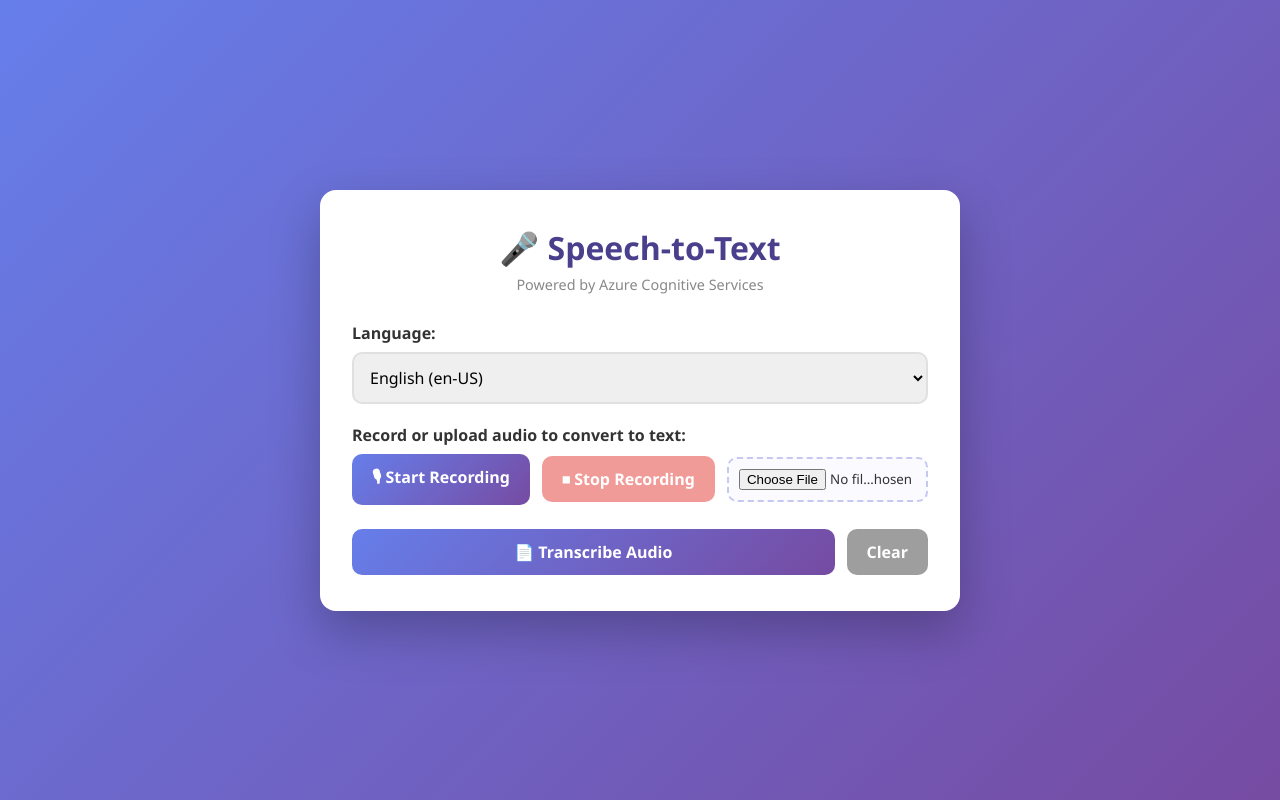
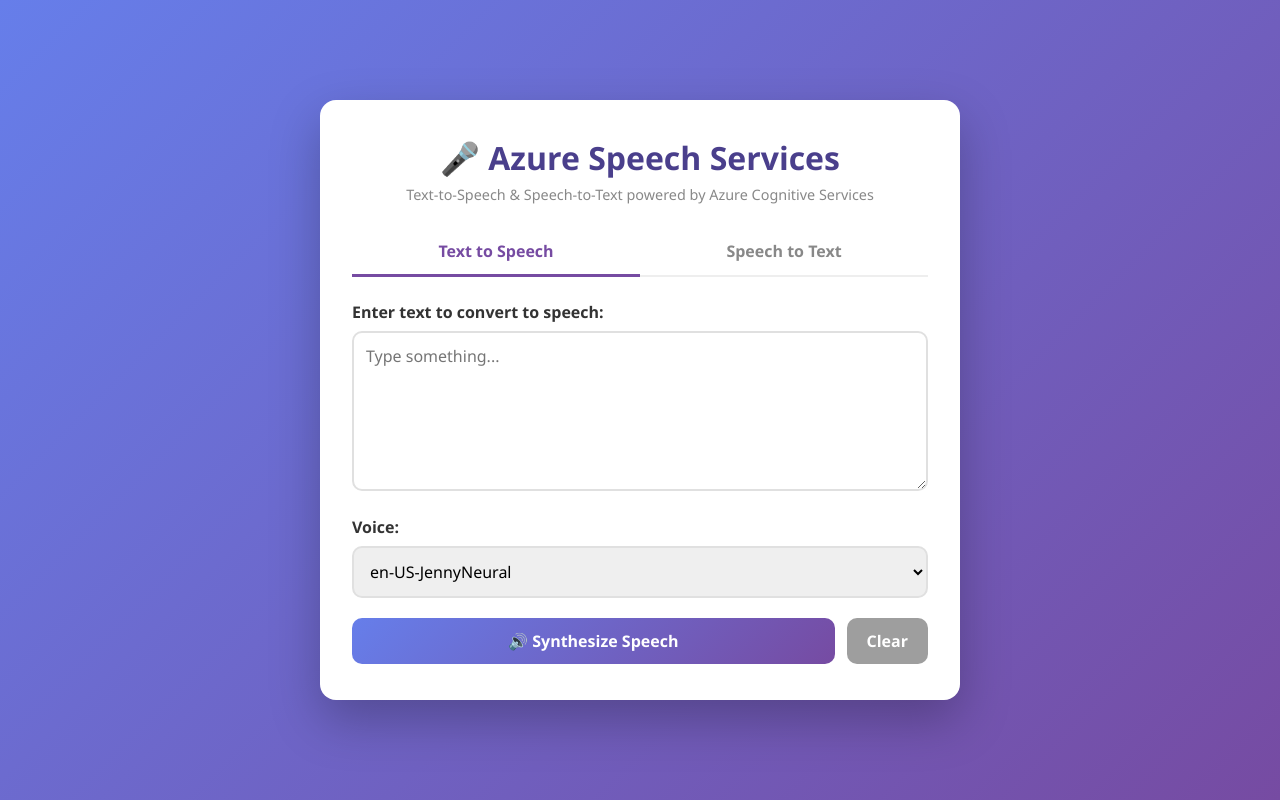
Before and after one commit to ozeryilmaz0/EE471-week4, a Flask app: page / in a window 1280 px wide. Run offline with Flask 3, Linux system fonts and the light colour scheme.

Commit message:
week 5 task 1 – part 3: resolve merge conflicts, combine tts & stt

```diff
--- a/Week-5-Task-1/app.py
+++ b/Week-5-Task-1/app.py
@@ -1,3 +1,4 @@
+import io
 import os
 import subprocess
 import threading
@@ -5,7 +6,7 @@ import uuid
 
 import azure.cognitiveservices.speech as speechsdk
 from dotenv import find_dotenv, load_dotenv
-from flask import Flask, jsonify, render_template, request
+from flask import Flask, jsonify, render_template, request, send_file
 
 # Load SPEECH_KEY and SPEECH_REGION from the .env file in the repository root
 load_dotenv(find_dotenv())
@@ -14,14 +15,22 @@ BASE_DIR = os.path.dirname(os.path.abspath(__file__))
 UPLOAD_DIR = os.path.join(BASE_DIR, "uploads")
 os.makedirs(UPLOAD_DIR, exist_ok=True)
 
+DEFAULT_VOICE = "en-US-JennyNeural"
+ALLOWED_VOICES = {
+    "en-US-JennyNeural",
+    "en-US-GuyNeural",
+    "tr-TR-EmelNeural",
+    "tr-TR-AhmetNeural",
+}
+
 DEFAULT_LANGUAGE = "en-US"
 ALLOWED_LANGUAGES = {"en-US", "tr-TR"}
 
 app = Flask(__name__)
 
 
-# Build the Azure Speech configuration from environment variables
-def get_speech_config(language=DEFAULT_LANGUAGE):
+# Build the shared Azure Speech configuration from environment variables
+def get_speech_config():
     speech_key = os.getenv("SPEECH_KEY")
     speech_region = os.getenv("SPEECH_REGION")
 
@@ -31,9 +40,7 @@ def get_speech_config(language=DEFAULT_LANGUAGE):
             "in the .env file at the repository root (see .env.example)."
         )
 
-    speech_config = speechsdk.SpeechConfig(subscription=speech_key, region=speech_region)
-    speech_config.speech_recognition_language = language
-    return speech_config
+    return speechsdk.SpeechConfig(subscription=speech_key, region=speech_region)
 
 
 # Delete a file, ignoring errors if it is missing or still locked
@@ -77,7 +84,8 @@ def convert_to_wav(file_storage):
 
 # Run continuous recognition on a WAV file and return the combined text
 def transcribe(wav_path, language):
-    speech_config = get_speech_config(language)
+    speech_config = get_speech_config()
+    speech_config.speech_recognition_language = language
     audio_config = speechsdk.audio.AudioConfig(filename=wav_path)
     recognizer = speechsdk.SpeechRecognizer(speech_config=speech_config, audio_config=audio_config)
 
@@ -121,6 +129,43 @@ def index():
     return render_template("index.html")
 
 
+# Convert the given text to speech and return it as a WAV file
+@app.route("/api/tts", methods=["POST"])
+def tts():
+    data = request.get_json(silent=True) or {}
+    text = (data.get("text") or "").strip()
+    voice = data.get("voice") or DEFAULT_VOICE
+
+    if not text:
+        return jsonify({"error": "Text cannot be empty"}), 400
+
+    if voice not in ALLOWED_VOICES:
+        voice = DEFAULT_VOICE
+
+    try:
+        speech_config = get_speech_config()
+    except RuntimeError as e:
+        return jsonify({"error": str(e)}), 500
+
+    speech_config.speech_synthesis_voice_name = voice
+    speech_config.set_speech_synthesis_output_format(
+        speechsdk.SpeechSynthesisOutputFormat.Riff24Khz16BitMonoPcm
+    )
+
+    synthesizer = speechsdk.SpeechSynthesizer(speech_config=speech_config, audio_config=None)
+    result = synthesizer.speak_text_async(text).get()
+
+    if result.reason == speechsdk.ResultReason.SynthesizingAudioCompleted:
+        return send_file(io.BytesIO(result.audio_data), mimetype="audio/wav")
+
+    if result.reason == speechsdk.ResultReason.Canceled:
+        details = result.cancellation_details
+        error = details.error_details or f"Synthesis canceled: {details.reason}"
+        return jsonify({"error": error}), 500
+
+    return jsonify({"error": f"Unexpected synthesis result: {result.reason}"}), 500
+
+
 # Convert an uploaded or recorded audio file to text
 @app.route("/api/stt", methods=["POST"])
 def stt():
--- a/Week-5-Task-1/static/script.js
+++ b/Week-5-Task-1/static/script.js
@@ -1,3 +1,18 @@
+// ---------- Tabs ----------
+const tabs = document.querySelectorAll(".tab");
+const panels = document.querySelectorAll(".panel");
+
+// ---------- Text to Speech elements ----------
+const textInput = document.getElementById("text-input");
+const voiceSelect = document.getElementById("voice-select");
+const synthesizeBtn = document.getElementById("synthesize-btn");
+const ttsClearBtn = document.getElementById("tts-clear-btn");
+const ttsMessage = document.getElementById("tts-message");
+const audioSection = document.getElementById("audio-section");
+const audioPlayer = document.getElementById("audio-player");
+const downloadBtn = document.getElementById("download-btn");
+
+// ---------- Speech to Text elements ----------
 const languageSelect = document.getElementById("language-select");
 const recordBtn = document.getElementById("record-btn");
 const stopBtn = document.getElementById("stop-btn");
@@ -5,40 +20,124 @@ const fileInput = document.getElementById("file-input");
 const recordingIndicator = document.getElementById("recording-indicator");
 const recordingStatus = document.getElementById("recording-status");
 const transcribeBtn = document.getElementById("transcribe-btn");
-const clearBtn = document.getElementById("clear-btn");
-const message = document.getElementById("message");
+const sttClearBtn = document.getElementById("stt-clear-btn");
+const sttMessage = document.getElementById("stt-message");
 const resultSection = document.getElementById("result-section");
 const resultText = document.getElementById("result-text");
 const copyBtn = document.getElementById("copy-btn");
 
-const TRANSCRIBE_LABEL = transcribeBtn.textContent;
 const COPY_LABEL = copyBtn.textContent;
 
+let audioUrl = null;
 let mediaRecorder = null;
 let audioChunks = [];
 let recordedBlob = null;
 
-// Show a success or error message box
-function showMessage(text, type) {
-    message.textContent = text;
-    message.className = `message ${type}`;
+// ---------- Shared helpers ----------
+
+// Show the selected tab's panel and hide the others
+function switchTab(name) {
+    tabs.forEach((tab) => {
+        const isActive = tab.dataset.tab === name;
+        tab.classList.toggle("active", isActive);
+        tab.setAttribute("aria-selected", isActive);
+    });
+    panels.forEach((panel) => {
+        panel.classList.toggle("hidden", panel.id !== `${name}-panel`);
+    });
 }
 
-// Hide the message box
-function hideMessage() {
-    message.className = "message hidden";
+// Show a success or error message in the given box
+function showMessage(box, text, type) {
+    box.textContent = text;
+    box.className = `message ${type}`;
 }
+
+// Hide the given message box
+function hideMessage(box) {
+    box.className = "message hidden";
+}
+
+// Toggle a button's loading state and restore its original label afterwards
+function setLoading(button, isLoading, loadingText) {
+    if (isLoading) {
+        button.dataset.label = button.textContent;
+        button.textContent = loadingText;
+    } else if (button.dataset.label) {
+        button.textContent = button.dataset.label;
+    }
+    button.disabled = isLoading;
+}
+
+// Read the error message from a failed API response
+async function getErrorMessage(response) {
+    const data = await response.json().catch(() => ({}));
+    return data.error || `Request failed with status ${response.status}`;
+}
+
+// ---------- Text to Speech ----------
+
+// Release the previous audio blob URL and hide the audio section
+function resetAudio() {
+    if (audioUrl) {
+        URL.revokeObjectURL(audioUrl);
+        audioUrl = null;
+    }
+    audioPlayer.removeAttribute("src");
+    downloadBtn.removeAttribute("href");
+    audioSection.classList.add("hidden");
+}
+
+// Send the text to the backend and play the returned audio
+async function synthesize() {
+    const text = textInput.value.trim();
+    if (!text) {
+        showMessage(ttsMessage, "Text cannot be empty", "error");
+        return;
+    }
+
+    hideMessage(ttsMessage);
+    setLoading(synthesizeBtn, true, "Synthesizing...");
+
+    try {
+        const response = await fetch("/api/tts", {
+            method: "POST",
+            headers: { "Content-Type": "application/json" },
+            body: JSON.stringify({ text, voice: voiceSelect.value }),
+        });
+
+        if (!response.ok) {
+            throw new Error(await getErrorMessage(response));
+        }
+
+        const blob = await response.blob();
+        resetAudio();
+        audioUrl = URL.createObjectURL(blob);
+        audioPlayer.src = audioUrl;
+        downloadBtn.href = audioUrl;
+        audioSection.classList.remove("hidden");
+        showMessage(ttsMessage, "✓ Speech synthesized successfully!", "success");
+    } catch (err) {
+        showMessage(ttsMessage, err.message, "error");
+    } finally {
+        setLoading(synthesizeBtn, false);
+    }
+}
+
+// Clear the text, message and generated audio
+function clearTts() {
+    textInput.value = "";
+    hideMessage(ttsMessage);
+    resetAudio();
+    textInput.focus();
+}
+
+// ---------- Speech to Text ----------
 
 // Show or hide the small status line under the recording controls
 function setStatus(text) {
     recordingStatus.textContent = text;
     recordingStatus.classList.toggle("hidden", !text);
-}
-
-// Toggle the loading state of the transcribe button
-function setLoading(isLoading) {
-    transcribeBtn.disabled = isLoading;
-    transcribeBtn.textContent = isLoading ? "Transcribing..." : TRANSCRIBE_LABEL;
 }
 
 // Toggle the recording controls and indicator
@@ -50,10 +149,10 @@ function setRecordingUI(isRecording) {
 
 // Start recording from the microphone with MediaRecorder
 async function startRecording() {
-    hideMessage();
+    hideMessage(sttMessage);
 
     if (!navigator.mediaDevices || !window.MediaRecorder) {
-        showMessage("Audio recording is not supported in this browser.", "error");
+        showMessage(sttMessage, "Audio recording is not supported in this browser.", "error");
         return;
     }
 
@@ -82,7 +181,7 @@ async function startRecording() {
         recorder.start();
         setRecordingUI(true);
     } catch (err) {
-        showMessage(`Could not access the microphone: ${err.message}`, "error");
+        showMessage(sttMessage, `Could not access the microphone: ${err.message}`, "error");
     }
 }
 
@@ -105,7 +204,7 @@ function recordingFilename(blob) {
 async function transcribe() {
     const file = fileInput.files[0];
     if (!recordedBlob && !file) {
-        showMessage("Please record audio or choose an audio file first.", "error");
+        showMessage(sttMessage, "Please record audio or choose an audio file first.", "error");
         return;
     }
 
@@ -117,24 +216,24 @@ async function transcribe() {
     }
     formData.append("language", languageSelect.value);
 
-    hideMessage();
-    setLoading(true);
+    hideMessage(sttMessage);
+    setLoading(transcribeBtn, true, "Transcribing...");
 
     try {
         const response = await fetch("/api/stt", { method: "POST", body: formData });
-        const data = await response.json().catch(() => ({}));
 
         if (!response.ok) {
-            throw new Error(data.error || `Request failed with status ${response.status}`);
+            throw new Error(await getErrorMessage(response));
         }
 
+        const data = await response.json();
         resultText.textContent = data.text;
         resultSection.classList.remove("hidden");
-        showMessage("✓ Audio transcribed successfully!", "success");
+        showMessage(sttMessage, "✓ Audio transcribed successfully!", "success");
     } catch (err) {
-        showMessage(err.message, "error");
+        showMessage(sttMessage, err.message, "error");
     } finally {
-        setLoading(false);
+        setLoading(transcribeBtn, false);
     }
 }
 
@@ -145,19 +244,19 @@ async function copyText() {
         copyBtn.textContent = "✓ Copied!";
         setTimeout(() => (copyBtn.textContent = COPY_LABEL), 1500);
     } catch (err) {
-        showMessage("Could not copy text to the clipboard.", "error");
+        showMessage(sttMessage, "Could not copy text to the clipboard.", "error");
     }
 }
 
 // Reset the recording, file, messages and transcription
-function clearAll() {
+function clearStt() {
     stopRecording();
     mediaRecorder = null;
     recordedBlob = null;
     audioChunks = [];
     fileInput.value = "";
     setStatus("");
-    hideMessage();
+    hideMessage(sttMessage);
     resultText.textContent = "";
     resultSection.classList.add("hidden");
 }
@@ -170,9 +269,15 @@ function onFileChange() {
     }
 }
 
+// ---------- Event listeners ----------
+tabs.forEach((tab) => tab.addEventListener("click", () => switchTab(tab.dataset.tab)));
+
+synthesizeBtn.addEventListener("click", synthesize);
+ttsClearBtn.addEventListener("click", clearTts);
+
 recordBtn.addEventListener("click", startRecording);
 stopBtn.addEventListener("click", stopRecording);
 transcribeBtn.addEventListener("click", transcribe);
-clearBtn.addEventListener("click", clearAll);
+sttClearBtn.addEventListener("click", clearStt);
 copyBtn.addEventListener("click", copyText);
 fileInput.addEventListener("change", onFileChange);
--- a/Week-5-Task-1/static/style.css
+++ b/Week-5-Task-1/static/style.css
@@ -34,7 +34,43 @@ h1 {
     text-align: center;
     color: #888;
     font-size: 0.9rem;
-    margin: 6px 0 28px;
+    margin: 6px 0 24px;
+}
+
+/* Tabs */
+.tabs {
+    display: flex;
+    border-bottom: 2px solid #eee;
+    margin-bottom: 24px;
+}
+
+.tab {
+    flex: 1;
+    padding: 12px;
+    margin-bottom: -2px;
+    background: none;
+    border: none;
+    border-bottom: 3px solid transparent;
+    font-size: 1rem;
+    font-weight: 600;
+    font-family: inherit;
+    color: #888;
+    cursor: pointer;
+    transition: color 0.2s, border-color 0.2s;
+}
+
+.tab:hover {
+    color: #764ba2;
+}
+
+.tab.active {
+    color: #764ba2;
+    border-bottom-color: #764ba2;
+}
+
+/* Form fields */
+.field {
+    margin-bottom: 20px;
 }
 
 label {
@@ -43,6 +79,7 @@ label {
     margin-bottom: 8px;
 }
 
+textarea,
 select {
     width: 100%;
     padding: 12px;
@@ -50,10 +87,14 @@ select {
     border-radius: 10px;
     font-size: 1rem;
     font-family: inherit;
-    margin-bottom: 20px;
     transition: border-color 0.2s;
 }
 
+textarea {
+    resize: vertical;
+}
+
+textarea:focus,
 select:focus {
     outline: none;
     border-color: #667eea;
@@ -98,19 +139,22 @@ input[type="file"] {
     font-size: 0.9rem;
 }
 
+/* Buttons */
 .buttons {
     display: flex;
     gap: 12px;
-    margin-top: 24px;
 }
 
 .btn {
+    display: inline-block;
     padding: 12px 20px;
     border: none;
     border-radius: 10px;
     font-size: 1rem;
     font-weight: 600;
     font-family: inherit;
+    text-align: center;
+    text-decoration: none;
     color: #fff;
     cursor: pointer;
     transition: transform 0.15s, box-shadow 0.15s, opacity 0.15s;
@@ -122,7 +166,7 @@ input[type="file"] {
 }
 
 .btn:disabled {
-    opacity: 0.5;
+    opacity: 0.6;
     cursor: not-allowed;
 }
 
@@ -138,7 +182,7 @@ input[type="file"] {
     background: #9e9e9e;
 }
 
-.btn-copy {
+.btn-info {
     margin-top: 14px;
     background: #2196f3;
 }
@@ -147,6 +191,7 @@ input[type="file"] {
     flex: 1;
 }
 
+/* Messages */
 .message {
     margin-top: 20px;
     padding: 12px 16px;
@@ -166,17 +211,32 @@ input[type="file"] {
     color: #c62828;
 }
 
-.result-section {
+/* Output boxes */
+.output-box {
     margin-top: 24px;
     padding: 20px;
-    background: #e3f2fd;
-    border: 1px solid #90caf9;
     border-radius: 12px;
 }
 
+.output-box h2 {
+    font-size: 1.1rem;
+    margin-bottom: 12px;
+}
+
+.audio-section {
+    background: #f7f7fb;
+}
+
+audio {
+    width: 100%;
+}
+
+.result-section {
+    background: #e3f2fd;
+    border: 1px solid #90caf9;
+}
+
 .result-section h2 {
-    font-size: 1.1rem;
-    margin-bottom: 10px;
     color: #1565c0;
 }
 
--- a/Week-5-Task-1/templates/index.html
+++ b/Week-5-Task-1/templates/index.html
@@ -3,20 +3,61 @@
 <head>
     <meta charset="UTF-8">
     <meta name="viewport" content="width=device-width, initial-scale=1.0">
-    <title>Speech-to-Text</title>
+    <title>Azure Speech Services</title>
     <link rel="stylesheet" href="{{ url_for('static', filename='style.css') }}">
 </head>
 <body>
     <main class="card">
-        <h1>🎤 Speech-to-Text</h1>
-        <p class="subtitle">Powered by Azure Cognitive Services</p>
+        <h1>🎤 Azure Speech Services</h1>
+        <p class="subtitle">Text-to-Speech &amp; Speech-to-Text powered by Azure Cognitive Services</p>
 
+        <nav class="tabs" role="tablist">
+            <button class="tab active" data-tab="tts" role="tab" aria-selected="true">Text to Speech</button>
+            <button class="tab" data-tab="stt" role="tab" aria-selected="false">Speech to Text</button>
+        </nav>
+
+        <!-- Text to Speech panel -->
+        <section id="tts-panel" class="panel" role="tabpanel">
+            <div class="field">
+                <label for="text-input">Enter text to convert to speech:</label>
+                <textarea id="text-input" rows="6" placeholder="Type something..."></textarea>
+            </div>
+
+            <div class="field">
+                <label for="voice-select">Voice:</label>
+                <select id="voice-select">
+                    <option value="en-US-JennyNeural">en-US-JennyNeural</option>
+                    <option value="en-US-GuyNeural">en-US-GuyNeural</option>
+                    <option value="tr-TR-EmelNeural">tr-TR-EmelNeural</option>
+                    <option value="tr-TR-AhmetNeural">tr-TR-AhmetNeural</option>
+                </select>
+            </div>
+
+            <div class="buttons">
+                <button id="synthesize-btn" class="btn btn-primary btn-wide">🔊 Synthesize Speech</button>
+                <button id="tts-clear-btn" class="btn btn-secondary">Clear</button>
+            </div>
+
+            <div id="tts-message" class="message hidden"></div>
+
+            <div id="audio-section" class="output-box audio-section hidden">
+                <h2>Generated Audio:</h2>
+                <audio id="audio-player" controls></audio>
+                <a id="download-btn" class="btn btn-info" download="speech.wav">⬇ Download Audio</a>
+            </div>
+        </section>
+
+        <!-- Speech to Text panel -->
+        <section id="stt-panel" class="panel hidden" role="tabpanel">
+            <div class="field">
                 <label for="language-select">Language:</label>
                 <select id="language-select">
                     <option value="en-US">English (en-US)</option>
                     <option value="tr-TR">Türkçe (tr-TR)</option>
                 </select>
+            </div>
 
+            <div class="field">
                 <label>Record or upload audio to convert to text:</label>
                 <div class="input-row">
                     <button id="record-btn" class="btn btn-primary">🎙 Start Recording</button>
@@ -26,19 +67,21 @@
 
                 <div id="recording-indicator" class="recording-indicator hidden">● Recording...</div>
                 <p id="recording-status" class="status hidden"></p>
+            </div>
 
             <div class="buttons">
                 <button id="transcribe-btn" class="btn btn-primary btn-wide">📄 Transcribe Audio</button>
-            <button id="clear-btn" class="btn btn-secondary">Clear</button>
+                <button id="stt-clear-btn" class="btn btn-secondary">Clear</button>
             </div>
 
-        <div id="message" class="message hidden"></div>
+            <div id="stt-message" class="message hidden"></div>
 
-        <div id="result-section" class="result-section hidden">
+            <div id="result-section" class="output-box result-section hidden">
                 <h2>Transcription:</h2>
                 <p id="result-text" class="result-text"></p>
-            <button id="copy-btn" class="btn btn-copy">📋 Copy Text</button>
+                <button id="copy-btn" class="btn btn-info">📋 Copy Text</button>
             </div>
+        </section>
     </main>
 
     <script src="{{ url_for('static', filename='script.js') }}"></script>
```
Lines whose indentation alone changed are shown as unchanged.
